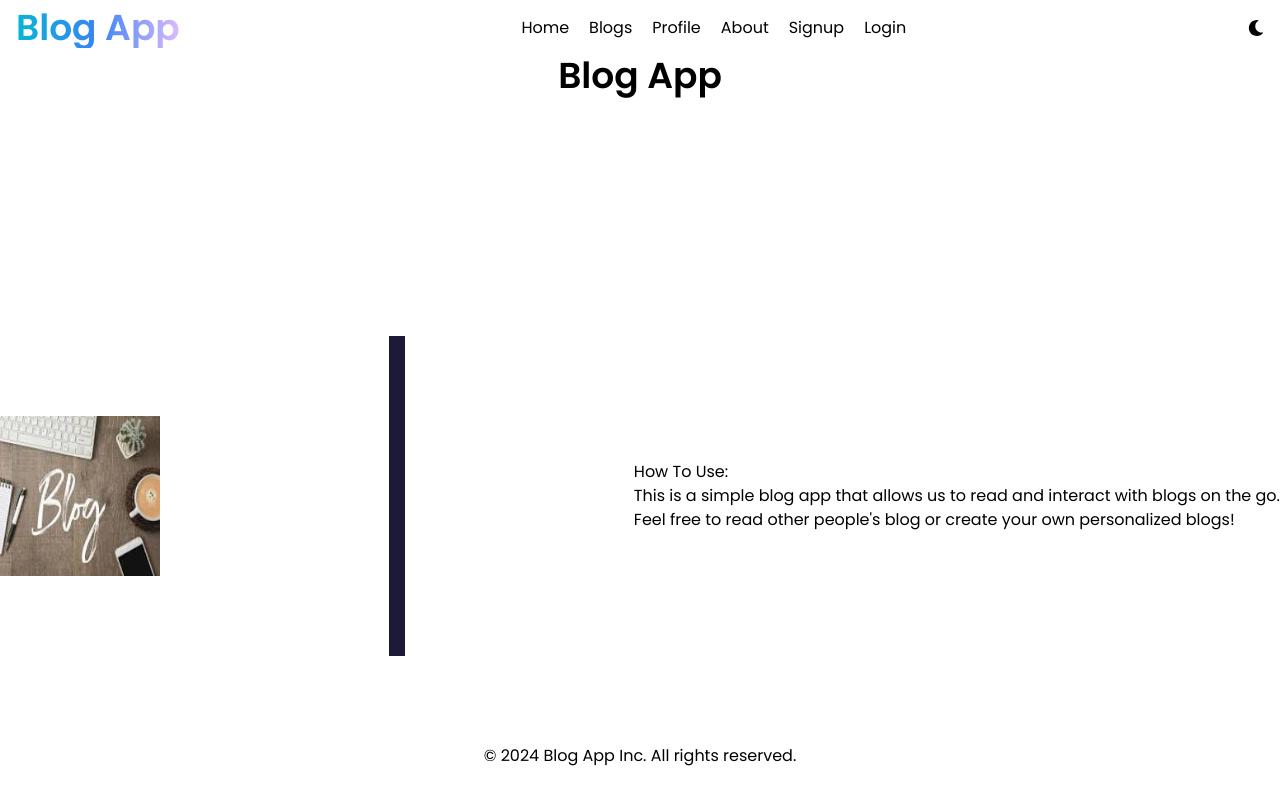
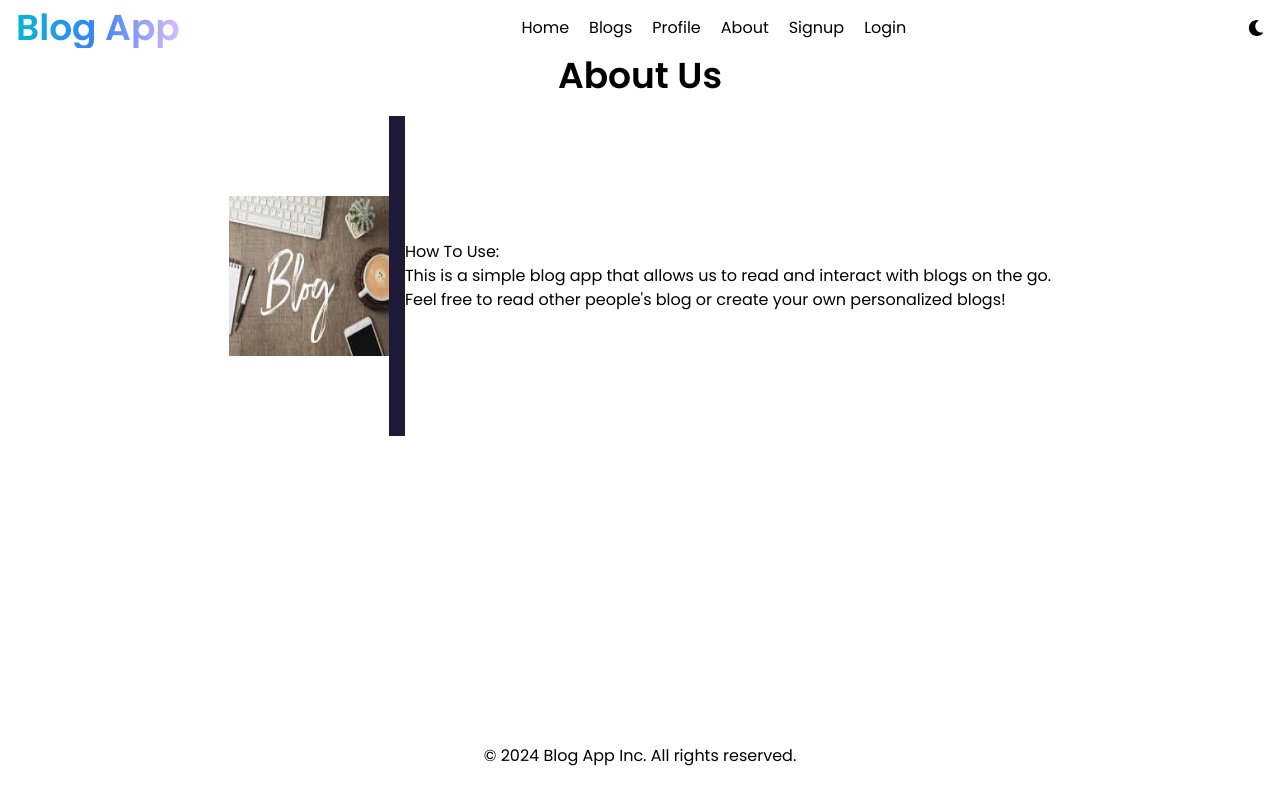
Before and after one commit to Bloom-Sayiorri/blog, a React (Create React App) app in the folder client/: page /about in a window 1280 px wide. Built offline with nearby package versions, Linux system fonts and the light colour scheme.

Commit message:
added validations to blog and corrected theme colors

```diff
--- a/client/src/App.js
+++ b/client/src/App.js
@@ -19,7 +19,7 @@ function App() {
 
   return (
     <BrowserRouter>
-      <div className={`h-screen overflow-hidden ${isDark ? 'bg-gray-700' : 'bg-white'}`}>
+      <div className={`h-screen overflow-hidden ${isDark ? 'bg-bg text-white' : 'bg-white'}`}>
       <Navbar isDark={isDark} handleDark={handleDark} />
         <Routes>
           <Route exact path="/" element={<Home />}/>
--- a/client/src/pages/About.jsx
+++ b/client/src/pages/About.jsx
@@ -3,8 +3,8 @@ import about from '../assets/about.jpg'
 
 const About = () => {
   return (
-    <div className='h-full'>
-      <h1 className='text-4xl font-semibold text-center'>Blog App</h1>
+    <div className='h-1/2 flex flex-col justify-center items-center'>
+      <h1 className='text-4xl font-semibold text-center'>About Us</h1>
 
       <div className='h-full flex justify-between items-center'>
         <img className='h-40 w-40' src={about} alt="About_Image" />
@@ -12,7 +12,7 @@ const About = () => {
         <div className='h-full max-h-80 bg-bg w-4'></div>
 
         <div className=''>
-          <div className=''>
+          <div className='overflow-clip'>
             <p>How To Use:</p>
             <p>This is a simple blog app that allows us to read and interact with blogs on the go.</p>
             <p>Feel free to read other people's blog or create your own personalized blogs!</p>
```
Also changed, not shown: 1 other file (tests, documents, lock files or other folders).
